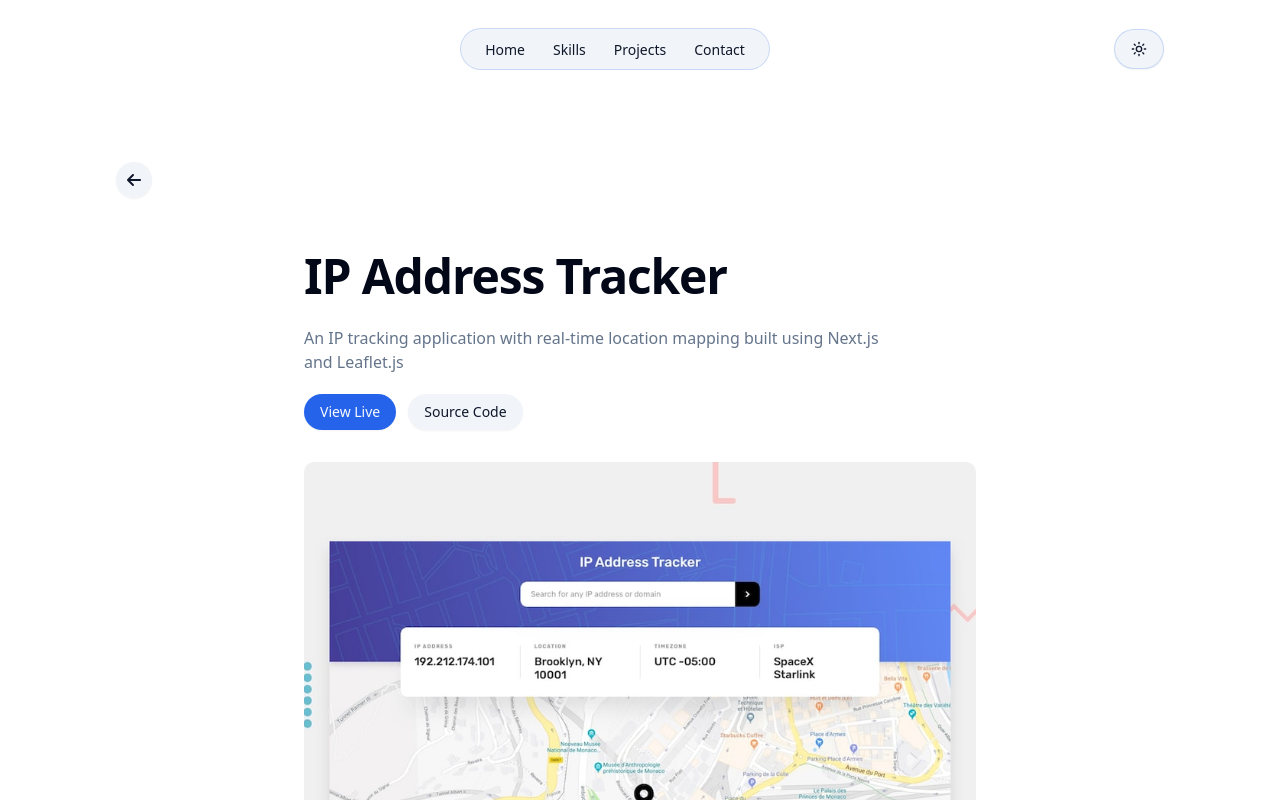
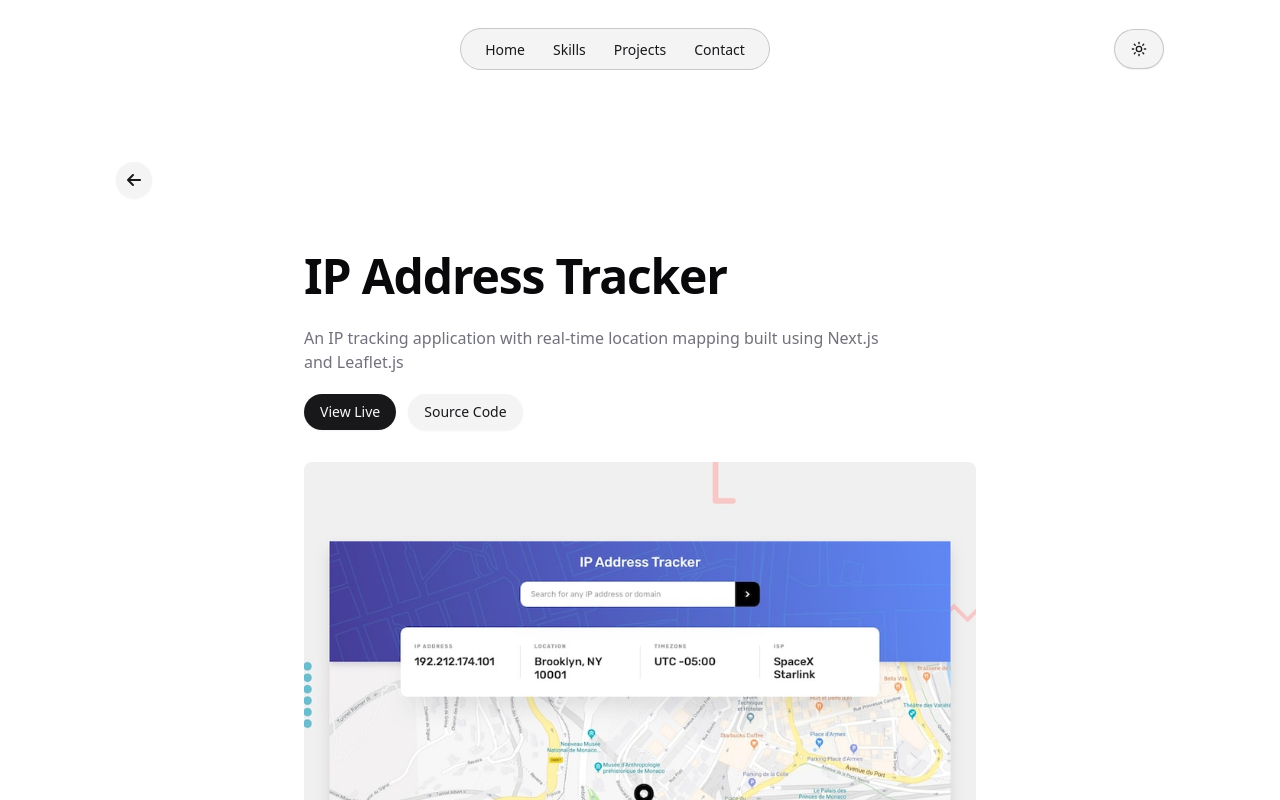
Before and after one commit to yoursgaurav/portfolio, a Next.js app: page /projects/ip-address-tracker in a window 1280 px wide. Shown: the top 800 px of the page. Built offline with nearby package versions, Linux system fonts and the light colour scheme.

Commit message:
Update color theme to default

```diff
--- a/app/globals.css
+++ b/app/globals.css
@@ -4,32 +4,69 @@
 
 @custom-variant dark (&:is(.dark *));
 
+@theme inline {
+  --color-background: var(--background);
+  --color-foreground: var(--foreground);
+  --color-sidebar-ring: var(--sidebar-ring);
+  --color-sidebar-border: var(--sidebar-border);
+  --color-sidebar-accent-foreground: var(--sidebar-accent-foreground);
+  --color-sidebar-accent: var(--sidebar-accent);
+  --color-sidebar-primary-foreground: var(--sidebar-primary-foreground);
+  --color-sidebar-primary: var(--sidebar-primary);
+  --color-sidebar-foreground: var(--sidebar-foreground);
+  --color-sidebar: var(--sidebar);
+  --color-chart-5: var(--chart-5);
+  --color-chart-4: var(--chart-4);
+  --color-chart-3: var(--chart-3);
+  --color-chart-2: var(--chart-2);
+  --color-chart-1: var(--chart-1);
+  --color-ring: var(--ring);
+  --color-input: var(--input);
+  --color-border: var(--border);
+  --color-destructive: var(--destructive);
+  --color-accent-foreground: var(--accent-foreground);
+  --color-accent: var(--accent);
+  --color-muted-foreground: var(--muted-foreground);
+  --color-muted: var(--muted);
+  --color-secondary-foreground: var(--secondary-foreground);
+  --color-secondary: var(--secondary);
+  --color-primary-foreground: var(--primary-foreground);
+  --color-primary: var(--primary);
+  --color-popover-foreground: var(--popover-foreground);
+  --color-popover: var(--popover);
+  --color-card-foreground: var(--card-foreground);
+  --color-card: var(--card);
+  --radius-sm: calc(var(--radius) - 4px);
+  --radius-md: calc(var(--radius) - 2px);
+  --radius-lg: var(--radius);
+  --radius-xl: calc(var(--radius) + 4px);
+}
+
 :root {
-  --background: oklch(100% 0 0);
-  --foreground: oklch(13.71% 0.036 258.53);
-  --card: oklch(100% 0 0);
-  --card-foreground: oklch(13.71% 0.036 258.53);
-  --popover: oklch(100% 0 0);
-  --popover-foreground: oklch(13.71% 0.036 258.53);
-  --primary: oklch(54.6% 0.2153 262.87);
-  --primary-foreground: oklch(98.38% 0.0035 247.86);
-  --secondary: oklch(96.84% 0.0068 247.9);
-  --secondary-foreground: oklch(20.79% 0.0399 265.73);
-  --muted: oklch(96.84% 0.0068 247.9);
-  --muted-foreground: oklch(55.47% 0.0407 257.44);
-  --accent: oklch(96.84% 0.0068 247.9);
-  --accent-foreground: oklch(20.79% 0.0399 265.73);
-  --destructive: oklch(63.68% 0.2078 25.33);
-  --destructive-foreground: oklch(98.38% 0.0035 247.86);
-  --border: oklch(92.9% 0.0126 255.53);
-  --input: oklch(92.9% 0.0126 255.53);
-  --ring: oklch(54.6% 0.2153 262.87);
-  --radius: 0.75rem;
-  --chart-1: oklch(67.72% 0.1571 35.19);
-  --chart-2: oklch(63.09% 0.1013 183.49);
-  --chart-3: oklch(37.87% 0.044 225.54);
-  --chart-4: oklch(83.36% 0.1186 88.15);
-  --chart-5: oklch(78.34% 0.1261 58.75);
+  --radius: 0.625rem;
+  --background: oklch(1 0 0);
+  --foreground: oklch(0.141 0.005 285.823);
+  --card: oklch(1 0 0);
+  --card-foreground: oklch(0.141 0.005 285.823);
+  --popover: oklch(1 0 0);
+  --popover-foreground: oklch(0.141 0.005 285.823);
+  --primary: oklch(0.21 0.006 285.885);
+  --primary-foreground: oklch(0.985 0 0);
+  --secondary: oklch(0.967 0.001 286.375);
+  --secondary-foreground: oklch(0.21 0.006 285.885);
+  --muted: oklch(0.967 0.001 286.375);
+  --muted-foreground: oklch(0.552 0.016 285.938);
+  --accent: oklch(0.967 0.001 286.375);
+  --accent-foreground: oklch(0.21 0.006 285.885);
+  --destructive: oklch(0.577 0.245 27.325);
+  --border: oklch(0.92 0.004 286.32);
+  --input: oklch(0.92 0.004 286.32);
+  --ring: oklch(0.705 0.015 286.067);
+  --chart-1: oklch(0.646 0.222 41.116);
+  --chart-2: oklch(0.6 0.118 184.704);
+  --chart-3: oklch(0.398 0.07 227.392);
+  --chart-4: oklch(0.828 0.189 84.429);
+  --chart-5: oklch(0.769 0.188 70.08);
   --sidebar: oklch(0.985 0 0);
   --sidebar-foreground: oklch(0.141 0.005 285.823);
   --sidebar-primary: oklch(0.21 0.006 285.885);
@@ -41,77 +78,37 @@
 }
 
 .dark {
-  --background: oklch(13.71% 0.036 258.53);
-  --foreground: oklch(98.38% 0.0035 247.86);
-  --card: oklch(13.71% 0.036 258.53);
-  --card-foreground: oklch(98.38% 0.0035 247.86);
-  --popover: oklch(13.71% 0.036 258.53);
-  --popover-foreground: oklch(98.38% 0.0035 247.86);
-  --primary: oklch(62.32% 0.1879 259.8);
-  --primary-foreground: oklch(20.79% 0.0399 265.73);
-  --secondary: oklch(28% 0.0369 259.97);
-  --secondary-foreground: oklch(98.38% 0.0035 247.86);
-  --muted: oklch(28% 0.0369 259.97);
-  --muted-foreground: oklch(71.07% 0.0351 256.79);
-  --accent: oklch(28% 0.0369 259.97);
-  --accent-foreground: oklch(98.38% 0.0035 247.86);
-  --destructive: oklch(39.59% 0.1331 25.72);
-  --destructive-foreground: oklch(98.38% 0.0035 247.86);
-  --border: oklch(28% 0.0369 259.97);
-  --input: oklch(28% 0.0369 259.97);
-  --ring: oklch(48.78% 0.217 264.39);
-  --chart-1: oklch(52.92% 0.1931 262.13);
-  --chart-2: oklch(69.83% 0.1337 165.46);
-  --chart-3: oklch(72.32% 0.15 60.63);
-  --chart-4: oklch(61.92% 0.2037 312.73);
-  --chart-5: oklch(61.23% 0.2093 6.39);
+  --background: oklch(0.141 0.005 285.823);
+  --foreground: oklch(0.985 0 0);
+  --card: oklch(0.21 0.006 285.885);
+  --card-foreground: oklch(0.985 0 0);
+  --popover: oklch(0.21 0.006 285.885);
+  --popover-foreground: oklch(0.985 0 0);
+  --primary: oklch(0.92 0.004 286.32);
+  --primary-foreground: oklch(0.21 0.006 285.885);
+  --secondary: oklch(0.274 0.006 286.033);
+  --secondary-foreground: oklch(0.985 0 0);
+  --muted: oklch(0.274 0.006 286.033);
+  --muted-foreground: oklch(0.705 0.015 286.067);
+  --accent: oklch(0.274 0.006 286.033);
+  --accent-foreground: oklch(0.985 0 0);
+  --destructive: oklch(0.704 0.191 22.216);
+  --border: oklch(1 0 0 / 10%);
+  --input: oklch(1 0 0 / 15%);
+  --ring: oklch(0.552 0.016 285.938);
+  --chart-1: oklch(0.488 0.243 264.376);
+  --chart-2: oklch(0.696 0.17 162.48);
+  --chart-3: oklch(0.769 0.188 70.08);
+  --chart-4: oklch(0.627 0.265 303.9);
+  --chart-5: oklch(0.645 0.246 16.439);
   --sidebar: oklch(0.21 0.006 285.885);
   --sidebar-foreground: oklch(0.985 0 0);
   --sidebar-primary: oklch(0.488 0.243 264.376);
   --sidebar-primary-foreground: oklch(0.985 0 0);
   --sidebar-accent: oklch(0.274 0.006 286.033);
   --sidebar-accent-foreground: oklch(0.985 0 0);
-  --sidebar-border: oklch(0.274 0.006 286.033);
-  --sidebar-ring: oklch(0.442 0.017 285.786);
-}
-
-@theme inline {
-  --color-background: var(--background);
-  --color-foreground: var(--foreground);
-  --color-card: var(--card);
-  --color-card-foreground: var(--card-foreground);
-  --color-popover: var(--popover);
-  --color-popover-foreground: var(--popover-foreground);
-  --color-primary: var(--primary);
-  --color-primary-foreground: var(--primary-foreground);
-  --color-secondary: var(--secondary);
-  --color-secondary-foreground: var(--secondary-foreground);
-  --color-muted: var(--muted);
-  --color-muted-foreground: var(--muted-foreground);
-  --color-accent: var(--accent);
-  --color-accent-foreground: var(--accent-foreground);
-  --color-destructive: var(--destructive);
-  --color-destructive-foreground: var(--destructive-foreground);
-  --color-border: var(--border);
-  --color-input: var(--input);
-  --color-ring: var(--ring);
-  --color-chart-1: var(--chart-1);
-  --color-chart-2: var(--chart-2);
-  --color-chart-3: var(--chart-3);
-  --color-chart-4: var(--chart-4);
-  --color-chart-5: var(--chart-5);
-  --radius-sm: calc(var(--radius) - 4px);
-  --radius-md: calc(var(--radius) - 2px);
-  --radius-lg: var(--radius);
-  --radius-xl: calc(var(--radius) + 4px);
-  --color-sidebar: var(--sidebar);
-  --color-sidebar-foreground: var(--sidebar-foreground);
-  --color-sidebar-primary: var(--sidebar-primary);
-  --color-sidebar-primary-foreground: var(--sidebar-primary-foreground);
-  --color-sidebar-accent: var(--sidebar-accent);
-  --color-sidebar-accent-foreground: var(--sidebar-accent-foreground);
-  --color-sidebar-border: var(--sidebar-border);
-  --color-sidebar-ring: var(--sidebar-ring);
+  --sidebar-border: oklch(1 0 0 / 10%);
+  --sidebar-ring: oklch(0.552 0.016 285.938);
 }
 
 @layer base {
```
